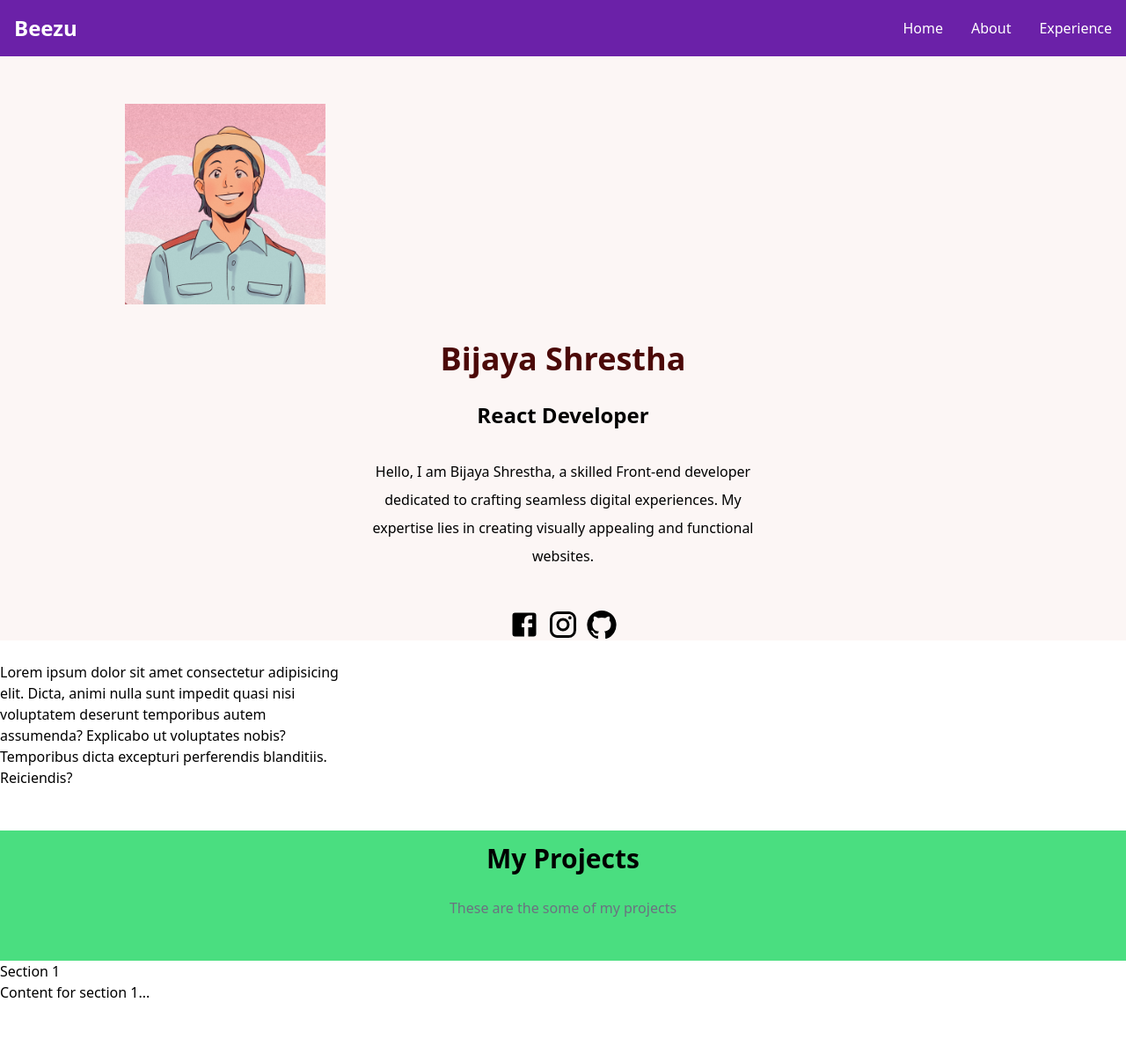
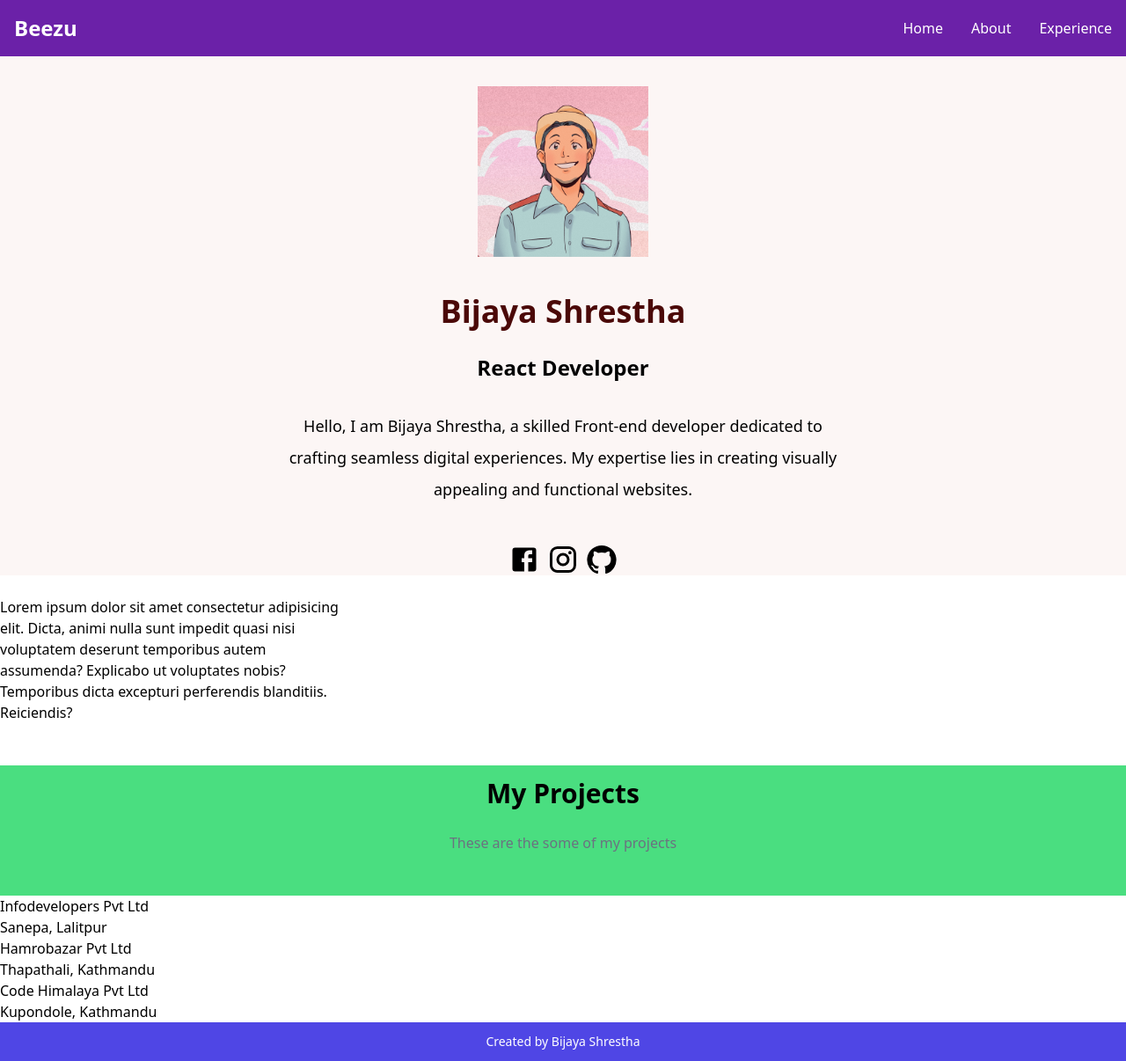
Before and after one commit to beezustha/my-portfolio, a React (Vite) app: page / in a window 1280 px wide. Shown: the whole page at 88% size. Before the commit the page ends 1140 px from the top, so only its background shows below. Built offline with nearby package versions, Linux system fonts and the light colour scheme.

Commit message:
minor chnages

```diff
--- a/src/App.jsx
+++ b/src/App.jsx
@@ -1,4 +1,5 @@
 import { BrowserRouter } from "react-router-dom";
+import Footer from "./layout/Footer";
 import Header from "./layout/Header";
 import Experience from "./pages/Experience";
 import Home from "./pages/Home";
@@ -15,7 +16,8 @@ function App() {
         <Projects />
         <Experience />
         {/* <Resume /> */}
-        {/* <Footer /> */}
+
+        <Footer />
       </BrowserRouter>
     </div>
   );
--- /dev/null
+++ b/src/layout/Footer.jsx
@@ -0,0 +1,15 @@
+const Footer = () => {
+  return (
+    <>
+      <div className="inset-x-0 bottom-0 font-acorn">
+        <div className="bg-indigo-600 px-4 py-3 text-white">
+          <p className="text-center text-sm font-medium">
+            Created by Bijaya Shrestha
+          </p>
+        </div>
+      </div>
+    </>
+  );
+};
+
+export default Footer;
--- a/src/layout/Header.jsx
+++ b/src/layout/Header.jsx
@@ -11,13 +11,13 @@ const Navbar = () => {
   };
 
   return (
-    <nav className="bg-purple-800 p-4">
+    <nav className="bg-purple-800 p-4 font-acorn fixed top-0 w-full z-10">
       <div className="container mx-auto flex items-center justify-between">
         <Link to="/" className="text-white text-2xl font-bold cursor-pointer">
           Beezu
         </Link>
 
-        <div className="hidden md:flex space-x-4 text-white font-acorn space-x-8">
+        <div className="hidden md:flex text-white font-acorn space-x-8">
           <Link
             activeClass="active"
             to="/"
--- a/src/pages/Experience.jsx
+++ b/src/pages/Experience.jsx
@@ -1,27 +1,31 @@
 const Experience = () => {
-  //   const posts = [
-  //     {
-  //       title: "UN Legal Aid",
-  //       img: "https://images.unsplash.com/photo-1556155092-490a1ba16284?ixlib=rb-1.2.1&ixid=MnwxMjA3fDB8MHxwaG90by1wYWdlfHx8fGVufDB8fHx8&auto=format&fit=crop&w=870&q=80",
-  //     },
-  //     {
-  //       title: "Prahar Travels",
-  //       img: "https://images.unsplash.com/photo-1620287341056-49a2f1ab2fdc?ixlib=rb-1.2.1&ixid=MnwxMjA3fDB8MHxwaG90by1wYWdlfHx8fGVufDB8fHx8&auto=format&fit=crop&w=870&q=80",
-  //     },
-  //     {
-  //       title: "EPCAN",
-  //       img: "https://images.unsplash.com/photo-1620287341056-49a2f1ab2fdc?ixlib=rb-1.2.1&ixid=MnwxMjA3fDB8MHxwaG90by1wYWdlfHx8fGVufDB8fHx8&auto=format&fit=crop&w=870&q=80",
-  //     },
-  //     {
-  //       title: "WRI",
-  //       img: "https://images.unsplash.com/photo-1617529497471-9218633199c0?ixlib=rb-1.2.1&ixid=MnwxMjA3fDB8MHxwaG90by1wYWdlfHx8fGVufDB8fHx8&auto=format&fit=crop&w=870&q=80",
-  //     },
-  //   ];
+  const companies = [
+    {
+      name: "Infodevelopers Pvt Ltd",
+      address: "Sanepa, Lalitpur",
+    },
+    {
+      name: "Hamrobazar Pvt Ltd",
+      address: "Thapathali, Kathmandu",
+    },
+    {
+      name: "Code Himalaya Pvt Ltd",
+      address: "Kupondole, Kathmandu",
+    },
+  ];
 
   return (
     <section name="experience" className="" id="experience">
-      <h2>Section 1</h2>
-      <p>Content for section 1...</p>
+      {companies.map((company) => {
+        return (
+          <>
+            <ul>
+              <li>{company.name}</li>
+              <li>{company.address}</li>
+            </ul>
+          </>
+        );
+      })}
     </section>
   );
 };
--- a/src/pages/Home.jsx
+++ b/src/pages/Home.jsx
@@ -6,18 +6,18 @@ import profile from "../assets/profile.png";
 const Home = () => {
   return (
     <>
-      <div className="font-acorn h-full bg-[#FCF6F5] text-black-700 lg:w-[1/2]">
+      <div className="font-acorn h-full bg-[#FCF6F5] text-black-700 lg:w-[1/2] mt-11">
         <div className="">
           {" "}
-          <div className="flex items-center justify-between lg:w-[40%] ">
+          <div className="flex items-center justify-center">
             <motion.div
               initial={{ opacity: 0 }}
               animate={{ opacity: 1 }}
               transition={{ duration: 1 }}
-              className="text-center"
+              className=""
             >
               <img
-                className="p-3.5 text-black-500 text-5xl font-semibold text-center text-[#6F745D] max-h-[50%] block mx-auto mt-10 origin-right lg:h-auto max-w-[50%]"
+                className="p-3.5 text-black-500 text-5xl font-semibold text-center text-[#6F745D] max-h-[50%] block mx-auto mt-10 origin-right xl:w-[20%]"
                 src={profile}
                 alt="Profile"
               />
@@ -50,7 +50,7 @@ const Home = () => {
             className=""
           >
             {" "}
-            <p className="font-ppneuemontreal w-full text-md text-center px-7 pt-2 leading-loose my-6 lg:w-[500px] mx-auto">
+            <p className="font-ppneuemontreal w-full text-[18px] text-center px-7 pt-2 leading-loose my-6 lg:w-[700px] mx-auto">
               Hello, I am Bijaya Shrestha, a skilled Front-end developer
               dedicated to crafting seamless digital experiences. My expertise
               lies in creating visually appealing and functional websites.
@@ -65,10 +65,17 @@ const Home = () => {
                   {" "}
                   <InstagramIcon />
                 </svg>
-                <svg className="w-9 h-9 text-black">
+                <a
+                  href="https://github.com/beezustha"
+                  target="_blank"
+                  rel="noreferrer"
+                >
                   {" "}
-                  <GitHubIcon />
-                </svg>
+                  <svg className="w-9 h-9 text-black">
+                    {" "}
+                    <GitHubIcon />
+                  </svg>
+                </a>
               </div>
             </div>
           </motion.div>
```
